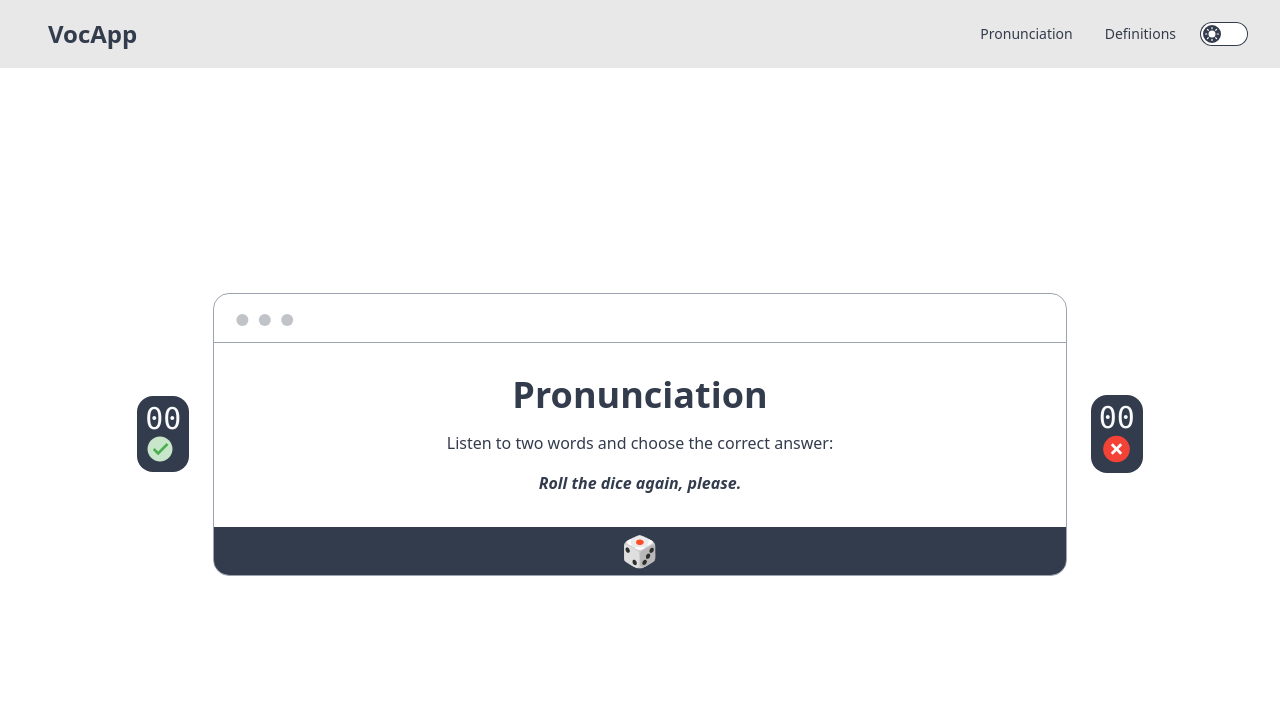
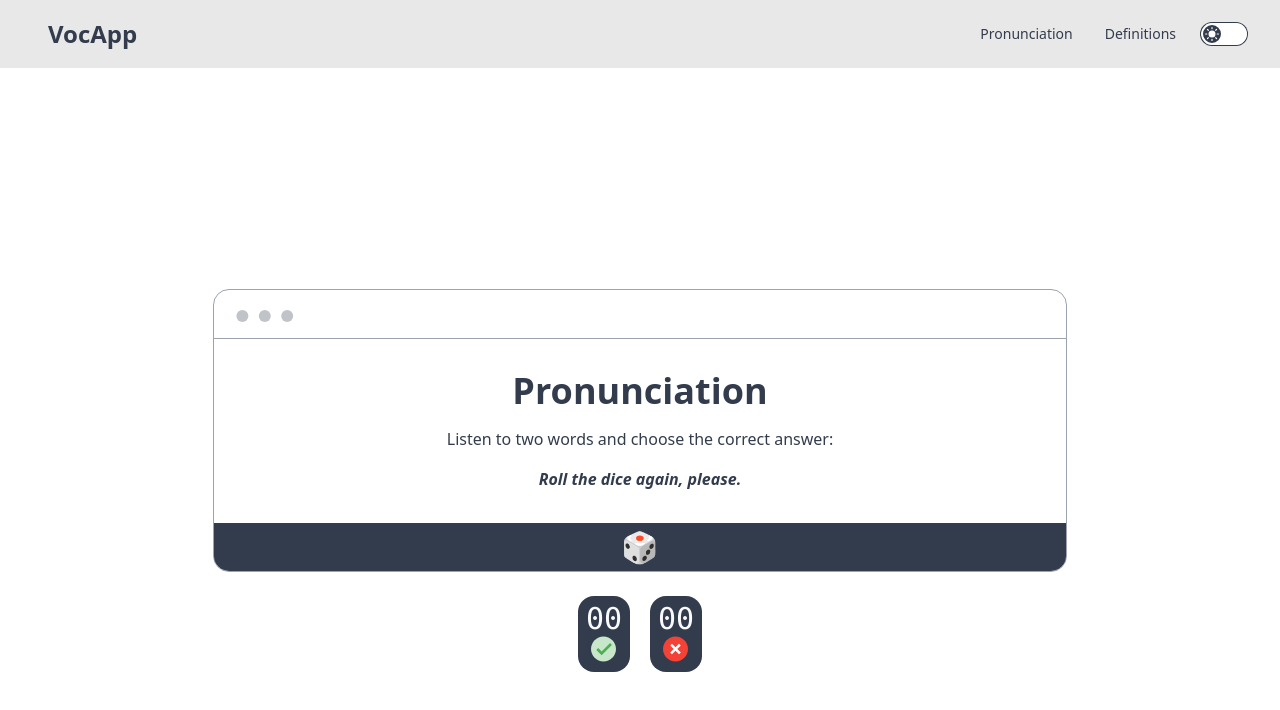
Before and after one commit to aliaydogdu105/vocapp, a React (Vite) app: page / in a window 1280 px wide. Shown: the top 710 px of the page. Built offline with nearby package versions, Linux system fonts and the light colour scheme; no server answers.

Commit message:
fix: count area

```diff
--- a/src/pages/PronunciationPage.jsx
+++ b/src/pages/PronunciationPage.jsx
@@ -89,7 +89,8 @@ const PronunciationPage = () => {
   };
 
   return (
-    <div className="h-[calc(100vh-68px)] flex flex-col sm:flex-row justify-center items-center transition-all">
+    <div className=" h-screen flex flex-col sm:flex-col-reverse justify-center items-center transition-all">
+      <div className="flex gap-5 mt-[-65px] sm:mt-0">
         {/* true counter */}
         <div className="flex flex-col p-2 bg-neutral rounded-box text-neutral-content">
           <span className="countdown font-mono text-3xl">
@@ -99,7 +100,7 @@ const PronunciationPage = () => {
             xmlns="http://www.w3.org/2000/svg"
             x="0px"
             y="0px"
-          width="30"
+            width="35"
             height="30"
             viewBox="0 0 48 48"
           >
@@ -113,9 +114,37 @@ const PronunciationPage = () => {
             ></path>
           </svg>
         </div>
+        {/* false counter */}
+        <div className="flex flex-col p-2 bg-neutral rounded-box text-neutral-content">
+          <span className="countdown font-mono text-3xl">
+            <span style={{ "--value": scoreFalse }}></span>
+          </span>
+          <svg
+            xmlns="http://www.w3.org/2000/svg"
+            x="0px"
+            y="0px"
+            width="35"
+            height="30"
+            viewBox="0 0 48 48"
+          >
+            <path
+              fill="#f44336"
+              d="M44,24c0,11.045-8.955,20-20,20S4,35.045,4,24S12.955,4,24,4S44,12.955,44,24z"
+            ></path>
+            <path
+              fill="#fff"
+              d="M29.656,15.516l2.828,2.828l-14.14,14.14l-2.828-2.828L29.656,15.516z"
+            ></path>
+            <path
+              fill="#fff"
+              d="M32.484,29.656l-2.828,2.828l-14.14-14.14l2.828-2.828L32.484,29.656z"
+            ></path>
+          </svg>
+        </div>
+      </div>
       {/* content */}
       <div className="mockup-window border border-gray-400 min-w-64 m-6 sm:w-2/3 2xl:w-1/2">
-        <div className=" flex justify-around items-center border-t border-gray-400">
+        <div className=" flex justify-center items-center border-t border-gray-400">
           <div className="flex justify-center items-center flex-col gap-4 px-4 py-8">
             <h2 className="text-3xl sm:text-4xl font-bold">Pronunciation</h2>
             <p>Listen to two words and choose the correct answer:</p>
@@ -152,8 +181,10 @@ const PronunciationPage = () => {
                       className={classNames(
                         "grid w-28 h-16 flex-grow card bg-base-200 rounded-box place-items-center outline outline-1 hover:outline-2",
                         {
-                          "bg-green-500 pointer-events-none text-black": answer === "Correct1",
-                          "bg-red-500 pointer-events-none text-black": answer === "Wrong1",
+                          "bg-green-500 pointer-events-none text-black":
+                            answer === "Correct1",
+                          "bg-red-500 pointer-events-none text-black":
+                            answer === "Wrong1",
                         }
                       )}
                     >
@@ -165,8 +196,10 @@ const PronunciationPage = () => {
                       className={classNames(
                         "grid w-28 h-16 flex-grow card bg-base-200 rounded-box place-items-center outline outline-1 hover:outline-2",
                         {
-                          "bg-green-500 pointer-events-none text-black": answer === "Correct2",
-                          "bg-red-500 pointer-events-none text-black": answer === "Wrong2",
+                          "bg-green-500 pointer-events-none text-black":
+                            answer === "Correct2",
+                          "bg-red-500 pointer-events-none text-black":
+                            answer === "Wrong2",
                         }
                       )}
                     >
@@ -215,33 +248,6 @@ const PronunciationPage = () => {
           </div>
         </button>
       </div>
-      {/* false counter */}
-      <div className="flex flex-col p-2 bg-neutral rounded-box text-neutral-content">
-        <span className="countdown font-mono text-3xl">
-          <span style={{ "--value": scoreFalse }}></span>
-        </span>
-        <svg
-          xmlns="http://www.w3.org/2000/svg"
-          x="0px"
-          y="0px"
-          width="35"
-          height="32"
-          viewBox="0 0 48 48"
-        >
-          <path
-            fill="#f44336"
-            d="M44,24c0,11.045-8.955,20-20,20S4,35.045,4,24S12.955,4,24,4S44,12.955,44,24z"
-          ></path>
-          <path
-            fill="#fff"
-            d="M29.656,15.516l2.828,2.828l-14.14,14.14l-2.828-2.828L29.656,15.516z"
-          ></path>
-          <path
-            fill="#fff"
-            d="M32.484,29.656l-2.828,2.828l-14.14-14.14l2.828-2.828L32.484,29.656z"
-          ></path>
-        </svg>
-      </div>
     </div>
   );
 };
```
Lines whose indentation alone changed are shown as unchanged.
